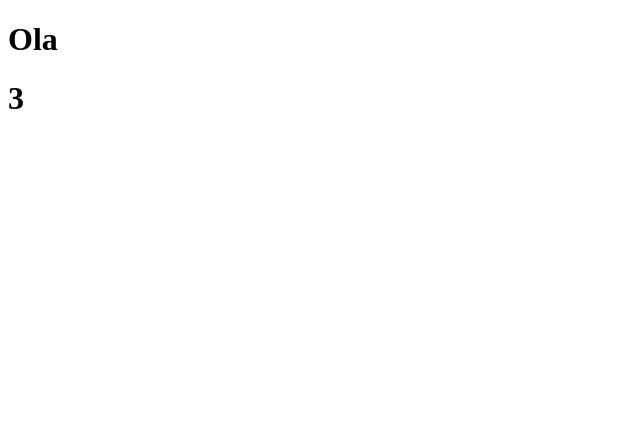
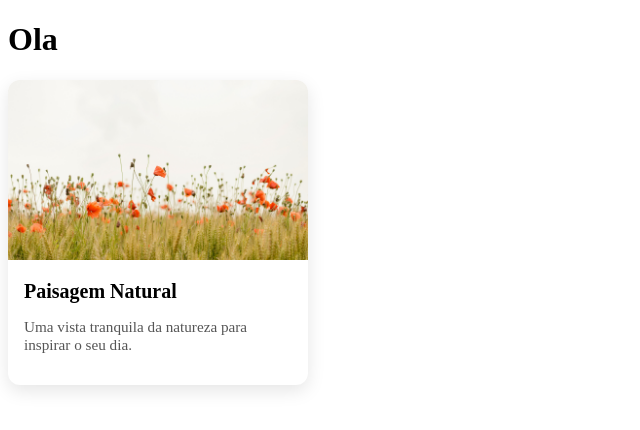
Before and after one commit to juliocesardemoraes/zeus-reactjs, a React (Vite) app: page / in a window 1280 px wide. Shown: the top 430 px of the page, without its empty margins (0-640 px from the left). Built offline with nearby package versions, Linux system fonts and the light colour scheme.

Commit message:
feat: add images exercise

```diff
--- a/src/App.jsx
+++ b/src/App.jsx
@@ -1,10 +1,10 @@
-import Name from "./Name";
+import Card from "./Card";
 
 function App() {
   return (
     <>
-      <h1>Ola </h1>
-      <Name></Name>
+      <h1>Ola</h1>
+      <Card></Card>
     </>
   );
 }
--- /dev/null
+++ b/src/Card.jsx
@@ -0,0 +1,16 @@
+import "./card.css";
+import natureImage from "./assets/test2.jpg";
+
+export default function Card() {
+  return (
+    <div className="card">
+      <img className="card-image" src={natureImage} alt="Paisagem natural" />
+      <div className="card-content">
+        <h2 className="card-title">Paisagem Natural</h2>
+        <p className="card-description">
+          Uma vista tranquila da natureza para inspirar o seu dia.
+        </p>
+      </div>
+    </div>
+  );
+}
--- a/src/Name.jsx
+++ /dev/null
@@ -1,10 +0,0 @@
-export default function Name() {
-  const age = 29;
-  const name = "Julio";
-
-  const getName = () => {
-    return `${name} : ${age}`;
-  };
-
-  return <h1>{1 + 2}</h1>;
-}
--- /dev/null
+++ b/src/card.css
@@ -0,0 +1,33 @@
+.card {
+  width: 300px;
+  border-radius: 12px;
+  box-shadow: 0 6px 18px rgba(0, 0, 0, 0.1);
+  overflow: hidden;
+  background-color: #fff;
+  transition: transform 0.3s ease;
+}
+
+.card:hover {
+  transform: translateY(-5px);
+}
+
+.card-image {
+  width: 100%;
+  height: 180px;
+  object-fit: cover;
+}
+
+.card-content {
+  padding: 16px;
+}
+
+.card-title {
+  font-size: 1.25rem;
+  font-weight: bold;
+  margin: 0 0 8px 0;
+}
+
+.card-description {
+  font-size: 0.95rem;
+  color: #555;
+}
```
Also changed, not shown: public/test1.jpg (added), src/assets/test2.jpg (added).
